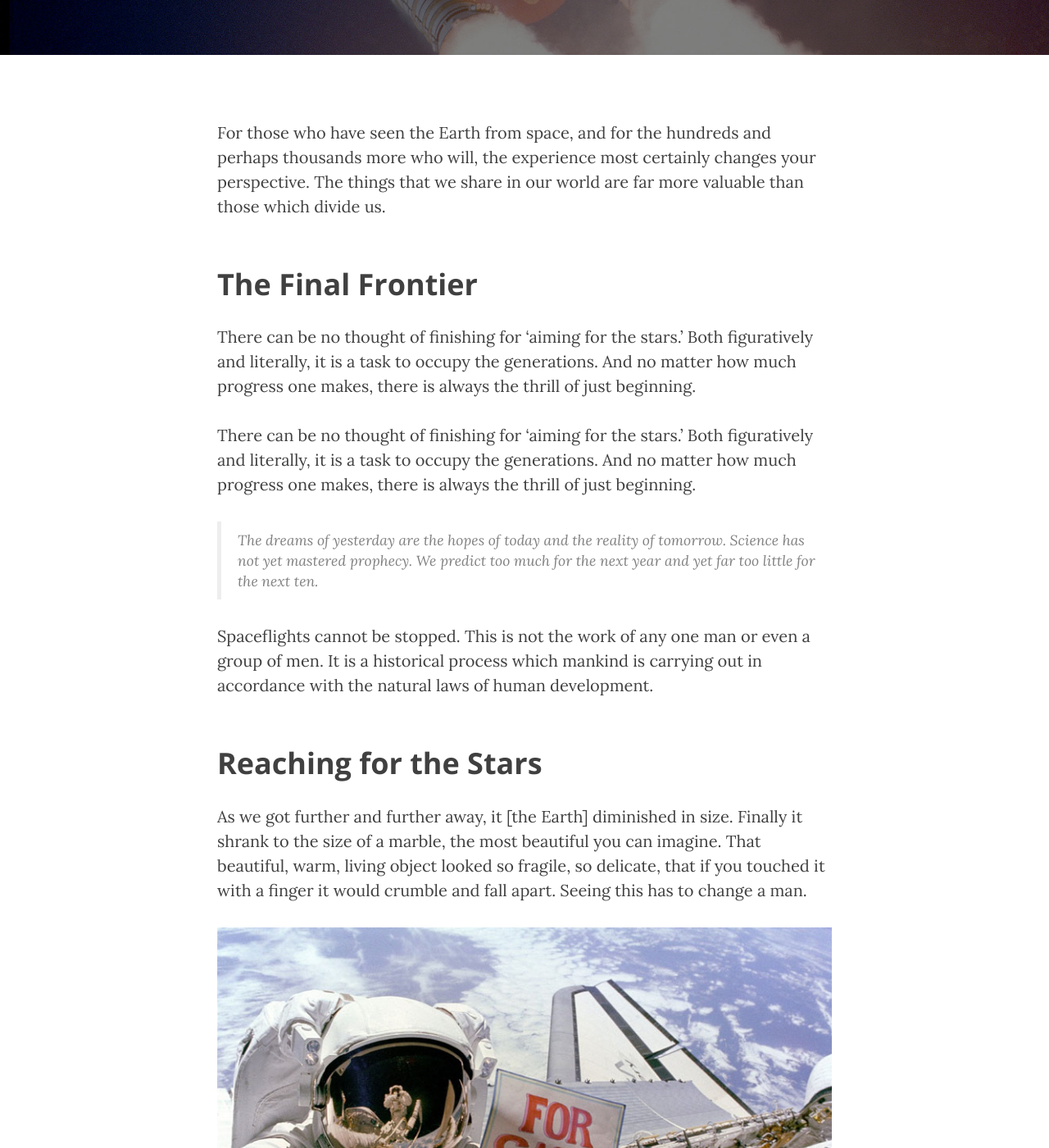
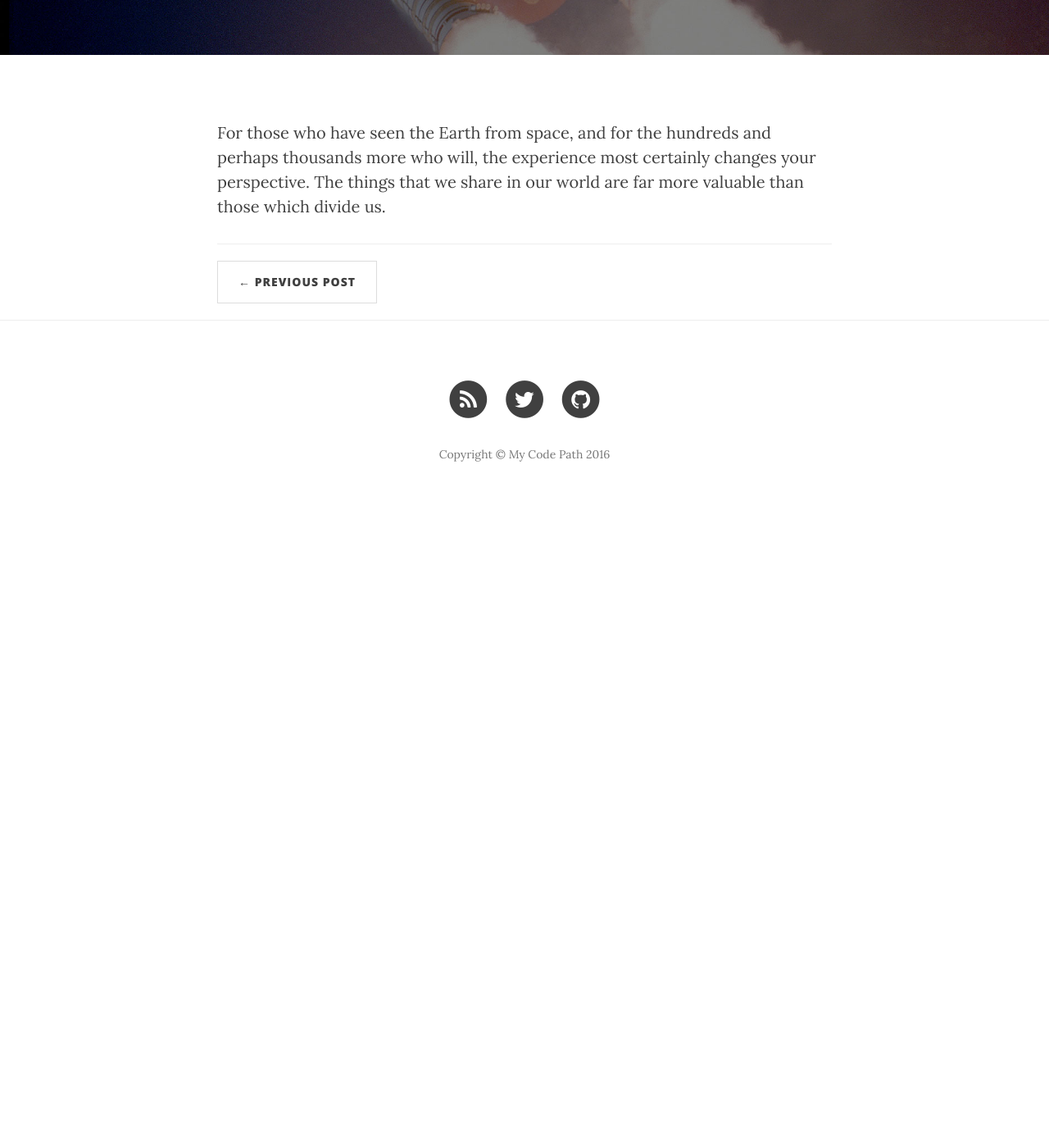
Before and after one commit to shic/blog, a Jekyll site: the page built from _posts/2016-2-26-Android.markdown, in a window 1280 px wide and 1400 px high, scrolled down 409 px. Shown: the whole window at 82% size. Built offline with Jekyll 4.4.1, drawn with Linux system fonts in a browser that asks for light colours; nearby versions of some CDN libraries; after the commit the page ends 1039 px from its top, so only the background shows below that; some of the changed text lies outside the part shown.

Commit message:
android basics try to delete content

```diff
--- a/_posts/2016-2-26-Android.markdown
+++ b/_posts/2016-2-26-Android.markdown
@@ -8,26 +8,3 @@ header-img: "img/post-bg-01.jpg"
 ---
 
 <p>For those who have seen the Earth from space, and for the hundreds and perhaps thousands more who will, the experience most certainly changes your perspective. The things that we share in our world are far more valuable than those which divide us.</p>
-
-<h2 class="section-heading">The Final Frontier</h2>
-
-<p>There can be no thought of finishing for ‘aiming for the stars.’ Both figuratively and literally, it is a task to occupy the generations. And no matter how much progress one makes, there is always the thrill of just beginning.</p>
-
-<p>There can be no thought of finishing for ‘aiming for the stars.’ Both figuratively and literally, it is a task to occupy the generations. And no matter how much progress one makes, there is always the thrill of just beginning.</p>
-
-<blockquote>The dreams of yesterday are the hopes of today and the reality of tomorrow. Science has not yet mastered prophecy. We predict too much for the next year and yet far too little for the next ten.</blockquote>
-
-<p>Spaceflights cannot be stopped. This is not the work of any one man or even a group of men. It is a historical process which mankind is carrying out in accordance with the natural laws of human development.</p>
-
-<h2 class="section-heading">Reaching for the Stars</h2>
-
-<p>As we got further and further away, it [the Earth] diminished in size. Finally it shrank to the size of a marble, the most beautiful you can imagine. That beautiful, warm, living object looked so fragile, so delicate, that if you touched it with a finger it would crumble and fall apart. Seeing this has to change a man.</p>
-
-<a href="#">
-    <img src="{{ site.baseurl }}/img/post-sample-image.jpg" alt="Post Sample Image">
-</a>
-<span class="caption text-muted">To go places and do things that have never been done before – that’s what living is all about.</span>
-
-<p>Space, the final frontier. These are the voyages of the Starship Enterprise. Its five-year mission: to explore strange new worlds, to seek out new life and new civilizations, to boldly go where no man has gone before.</p>
-
-<p>As I stand out here in the wonders of the unknown at Hadley, I sort of realize there’s a fundamental truth to our nature, Man must explore, and this is exploration at its greatest.</p>
```
